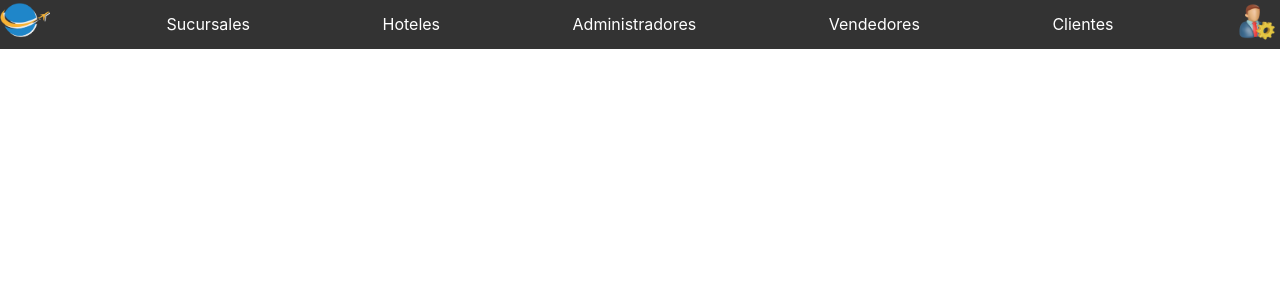
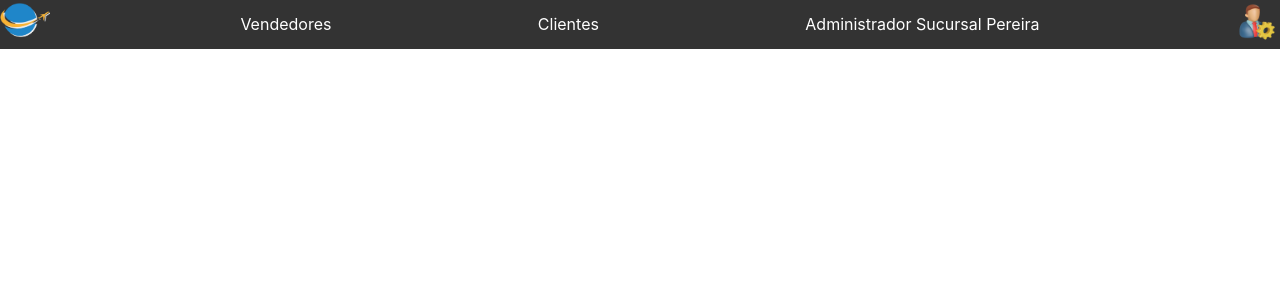
Before and after one commit to coscristian/Agencia-de-Viajes, a React (Create React App) app: page /admin_sucursal in a window 1280 px wide. Shown: the top 300 px of the page. Built offline with nearby package versions, Linux system fonts and the light colour scheme.

Commit message:
Fix reac- router-dom

```diff
--- a/package.json
+++ b/package.json
@@ -8,6 +8,7 @@
     "@testing-library/user-event": "^13.5.0",
     "react": "^18.2.0",
     "react-dom": "^18.2.0",
+    "react-router-dom": "^6.8.1",
     "react-scripts": "5.0.1",
     "web-vitals": "^2.1.4"
   },
--- a/src/App.css
+++ b/src/App.css
@@ -9,7 +9,7 @@ ul {
   justify-content: space-between;
 }
 
-li a {
+li a{
   text-decoration: none;
   display: block;
   color: white;
--- a/src/App.jsx
+++ b/src/App.jsx
@@ -1,9 +1,21 @@
 import './App.css';
 import Index from 'pages/index'
+import SucursalAdmin from 'pages/sucursal_admin';
+import {
+  BrowserRouter as Router,
+  Route,
+  Routes
+} from "react-router-dom";
+
 function App() {
   return (
     <div className="App">
-      <Index/>
+      <Router>
+        <Routes>
+          <Route path="/admin" element={<Index />} />
+          <Route path="/admin_sucursal" element={<SucursalAdmin />}/>
+        </Routes>
+      </Router>
     </div>
   );
 }
--- /dev/null
+++ b/src/pages/sucursal_admin.jsx
@@ -0,0 +1,20 @@
+import airplane from 'media/airplane.png';
+import adminIcon from 'media/admin_icon.webp';
+
+function SucursalAdmin() {
+    return (
+        <div>
+            <header>
+                <ul>
+                    <li><img className="logo" src={airplane} alt="Logo ViajaYa" /></li>
+                    <li><a href="#">Vendedores</a></li>
+                    <li><a href="#">Clientes</a></li>
+                    <li><a href="#">Administrador Sucursal Pereira</a></li>
+                    <li><img className="admin-icon" src={adminIcon} alt="Logo Admin" /></li>
+                </ul>
+            </header>
+        </div>
+    );
+}
+
+export default SucursalAdmin;
```
Also changed, not shown: 1 other file (tests, documents, lock files or other folders).
